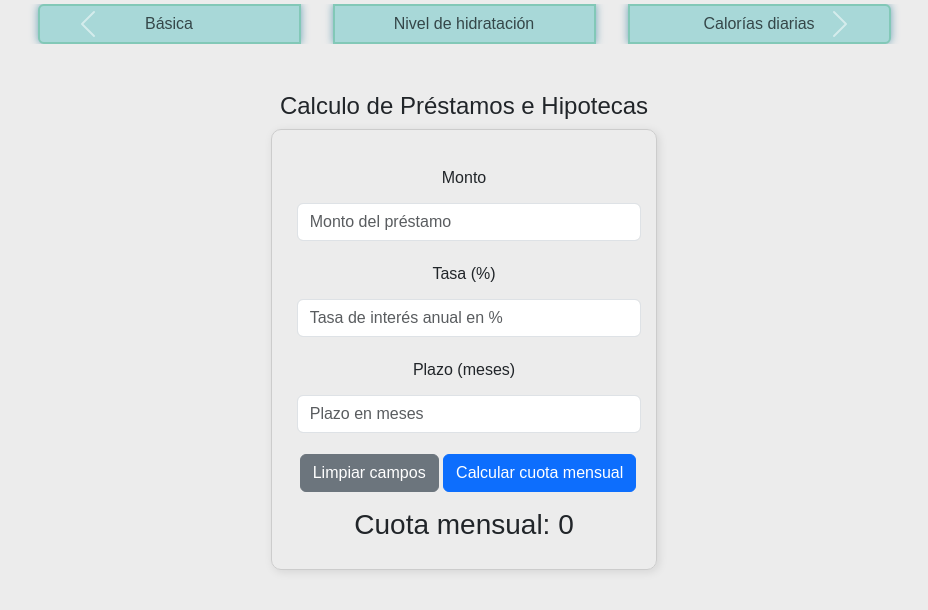
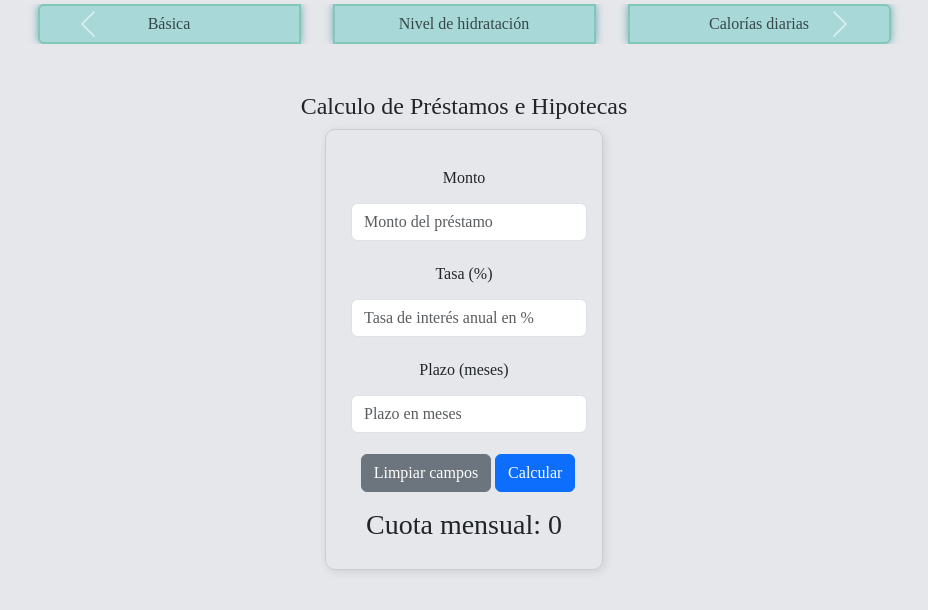
Before and after one commit to DeyaneiraAltamiranoCordero/Javascript-Calculator, a plain HTML site: page index.html in a window 1280 px wide. Both pictures are taken after a click on the button "Cantidad de combinaciones". Shown: the part 118-728 px from the top of the page, without its empty margins (176-1104 px from the left). Drawn offline with nearby package versions, Linux system fonts and the light colour scheme.

Commit message:
[FIX] Rename buttons

```diff
--- a/index.html
+++ b/index.html
@@ -123,7 +123,6 @@
 
     <section class="container mt-5" id="cml">
         <h2 class="fs-4 fs-md-3 fs-lg-2">Calculo de Préstamos e Hipotecas</h2>
-
         <form id="loanForm">
             <div class="row mb-3">
 
@@ -132,7 +131,6 @@
                     <input type="number" id="loanAmount" class="form-control" placeholder="Monto del préstamo" required>
                 </div>
             </div>
-
             <div class="row mb-3">
                 <div class="col-12">
                     <label for="interestRate" class="form-label">Tasa (%)</label>
@@ -140,18 +138,16 @@
                         required>
                 </div>
             </div>
-
             <div class="row mb-3">
                 <div class="col-12">
                     <label for="loanTerm" class="form-label">Plazo (meses)</label>
                     <input type="number" id="loanTerm" class="form-control" placeholder="Plazo en meses" required>
                 </div>
             </div>
-
             <div class="row mb-3">
                 <div class="col-12">
                     <button type="reset" class="btn btn-secondary ms-2">Limpiar campos</button>
-                    <button type="submit" class="btn btn-primary">Calcular cuota mensual</button>
+                    <button type="submit" class="btn btn-primary">Calcular</button>
                 </div>
             </div>
             <h3>Cuota mensual: <span id="loanResult">0</span></h3>
@@ -177,7 +173,7 @@
             </div>
             <div class="row mb-3">
                 <div class="col-12">
-                    <button type="submit" class="btn btn-primary">Calcular Combinaciones</button>
+                    <button type="submit" class="btn btn-primary">Calcular</button>
                 </div>
             </div>
             <h3>Combinaciones: <span id="combinationResult">0</span></h3>
@@ -204,7 +200,8 @@
 
     <section id="hydration" class="container mt-5">
         <h2 class="text-center">Calculadora de Hidratación</h2>
-        <form id="hydrationForm" class="d-flex flex-column align-items-center mx-auto col-12 col-sm-8 col-md-6 col-lg-3">
+        <form id="hydrationForm"
+            class="d-flex flex-column align-items-center mx-auto col-12 col-sm-8 col-md-6 col-lg-3">
             <div class="mb-3 w-100">
                 <input type="number" id="weight" class="form-control" placeholder="Peso (kg)" required>
             </div>
--- a/styles.css
+++ b/styles.css
@@ -1,8 +1,8 @@
 body {
-    font-family: Arial, sans-serif;
+    font-family: 'IBM Plex Serif', serif;
     text-align: center;
     margin: 50px;
-    background-color: #ececec;
+    background-color: #e5e7ea;
 }
 
 form {
```
